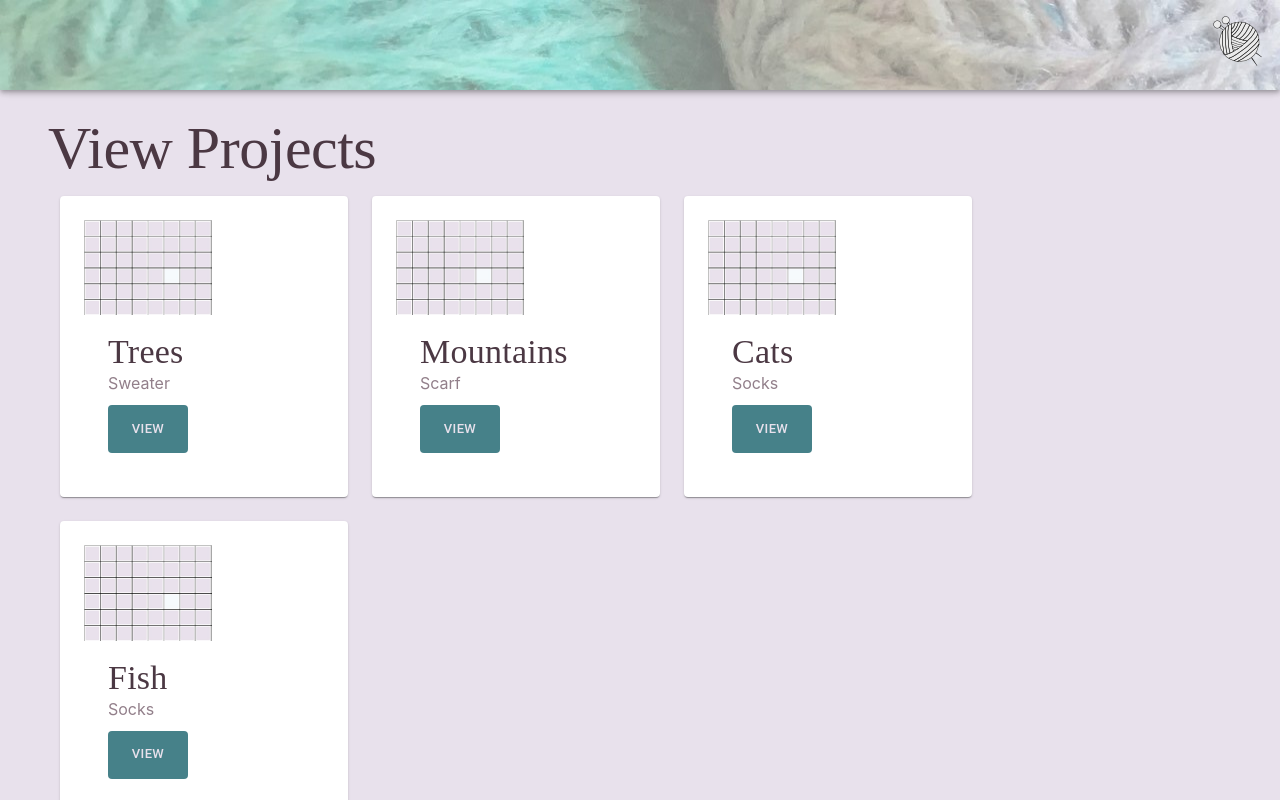
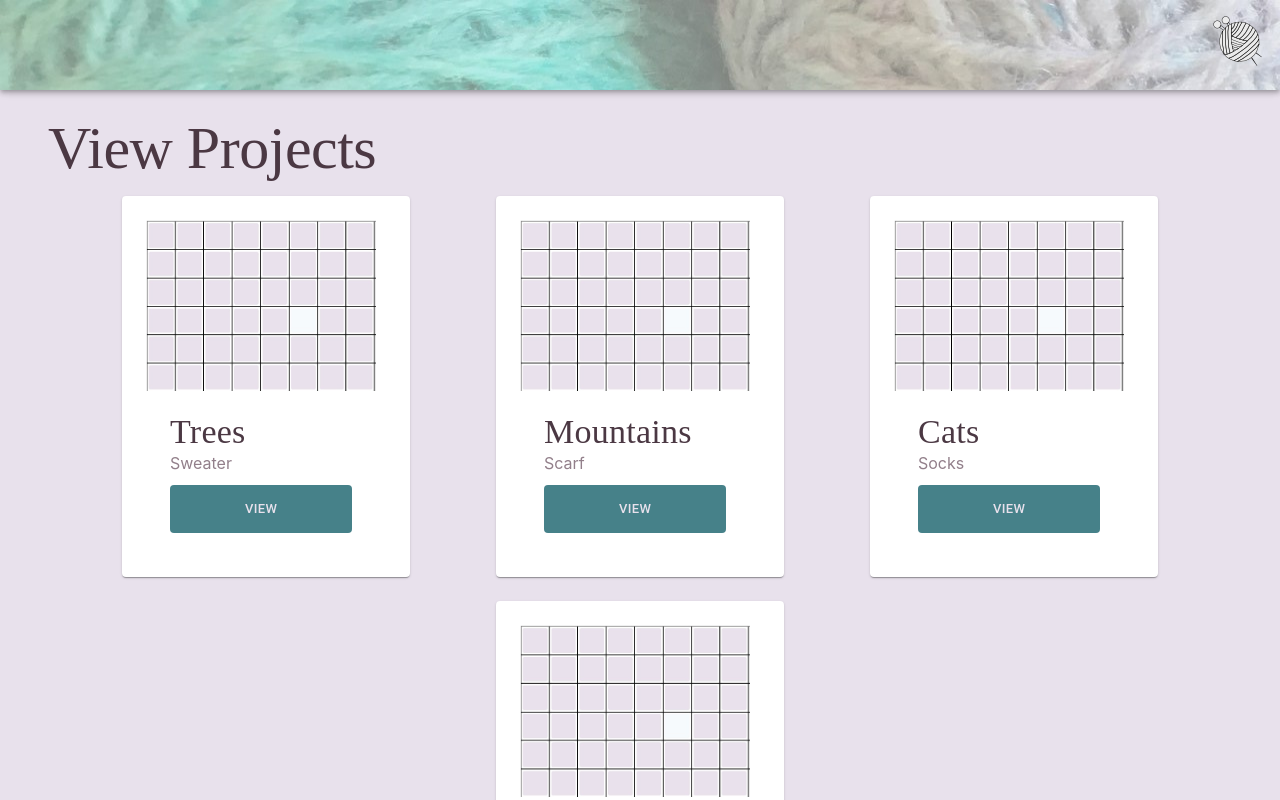
Before and after one commit to IsabelMcIlroy/KnitAndPearl, a React (Create React App) app: page /KnittingProjectManager/ViewProject in a window 1280 px wide. Shown: the top 800 px of the page. Built offline with nearby package versions, Linux system fonts and the light colour scheme; a web font is replaced by a local one.

Commit message:
view projects styling...

```diff
--- a/src/PagesViewProjects/HelperComponents/ViewProjectCard.js
+++ b/src/PagesViewProjects/HelperComponents/ViewProjectCard.js
@@ -19,13 +19,13 @@ export const ViewProjectCard = ({ projectName, projectType }) => {
           margin: "12px",
         }}
       >
-        <CardContent sx={{ display: "flex", flexWrap: "wrap", flexGrow: "1" }}>
+        <CardContent>
           <img
             src={exampleImg}
             alt="example"
-            style={{ maxWidth: "50%", margin: "8px" }}
+            style={{ maxWidth: "90%", margin: "8px" }}
           />
-          <Box sx={{ margin: "8px", maxWidth: "50%" }}>
+          <Box sx={{ margin: "8px", maxWidth: "90%" }}>
             <Typography
               variant="h4"
               component="div"
--- a/src/PagesViewProjects/ViewProject.js
+++ b/src/PagesViewProjects/ViewProject.js
@@ -4,7 +4,12 @@ import { ViewProjectCard } from "./HelperComponents/ViewProjectCard";
 
 export const ViewProject = () => {
   return (
-    <Box sx={{ backgroundColor: palette.knittingGray, minHeight: "100vh" }}>
+    <Box
+      sx={{
+        backgroundColor: palette.knittingGray,
+        minHeight: "100vh",
+      }}
+    >
       <Box
         sx={{
           padding: "112px 24px 12px 24px",
@@ -25,6 +30,7 @@ export const ViewProject = () => {
             display: "flex",
             margin: "0px 24px",
             flexWrap: "wrap",
+            justifyContent: "space-evenly",
           }}
         >
           <ViewProjectCard projectName={"Trees"} projectType={"Sweater"} />
```
